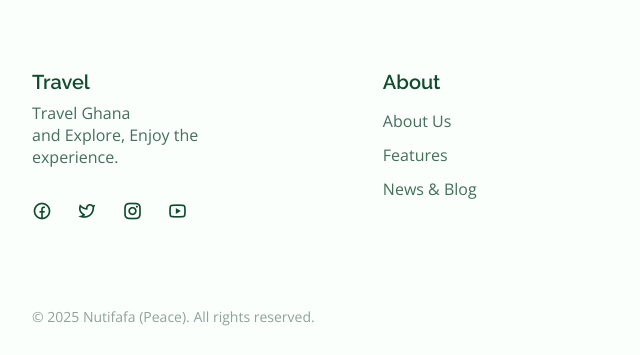
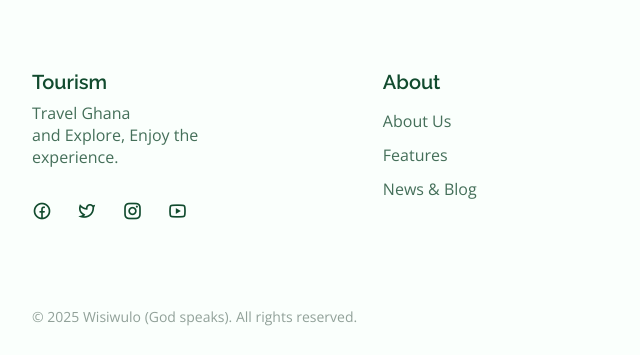
Before and after one commit to RahelWisiwuluKuntule/tete, a plain HTML site: page index.html in a window 1280 px wide. Shown: the part 3713-4068 px from the top of the page, 96-736 px from the left. Drawn offline with nearby package versions, Linux system fonts and the light colour scheme; a script that the page names is missing.

Commit message:
Update index.html

```diff
--- a/index.html
+++ b/index.html
@@ -427,7 +427,7 @@
         <div class="footer__container container grid">
             <div class="footer__content grid">
                 <div class="footer__data">
-                    <h3 class="footer__title">Travel</h3>
+                    <h3 class="footer__title">Tourism</h3>
                     <p class="footer__description">Travel Ghana <br> and Explore,
                         Enjoy the<br> experience.
                     </p>
@@ -494,7 +494,7 @@
             </div>
 
             <div class="footer__rights">
-                <p class="footer__copy">&#169; 2025 Nutifafa (Peace). All rights reserved.</p>
+                <p class="footer__copy">&#169; 2025 Wisiwulo (God speaks). All rights reserved.</p>
                 <div class="footer__terms">
                     <a href="#" class="footer__terms-link">Terms & Agreements</a>
                     <a href="#" class="footer__terms-link">Privacy Policy</a>
```
